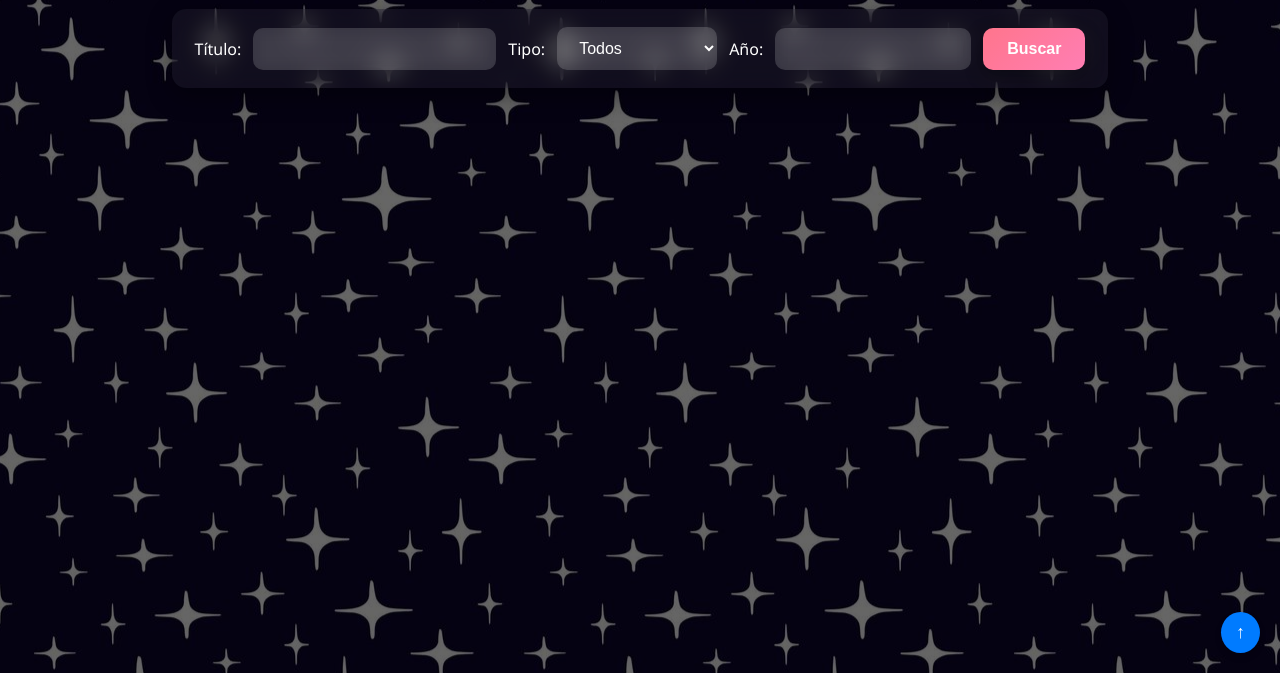
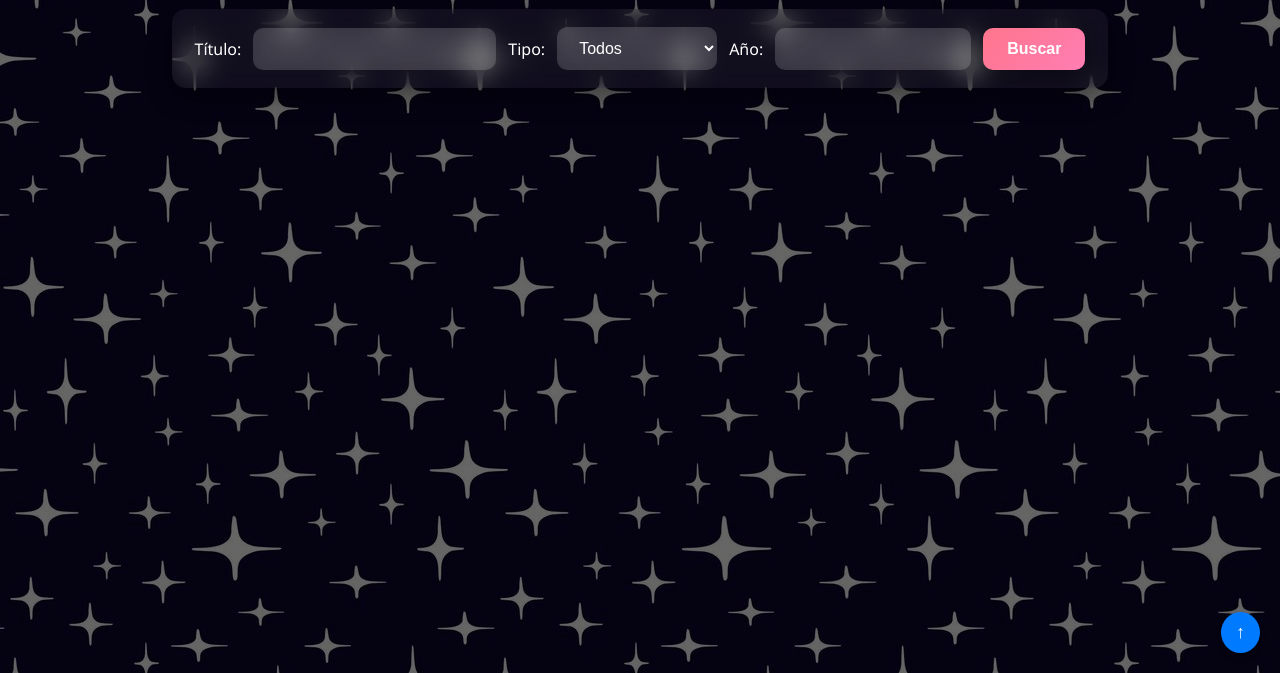
Before and after one commit to IvanOrtz/Proyecto-Peliculas, a plain HTML site: page index.html in a window 1280 px wide. Shown: the part 127-800 px from the top of the page. Drawn offline with Linux system fonts and the light colour scheme.

Commit message:
Arreglo fondo

```diff
--- a/style.css
+++ b/style.css
@@ -8,8 +8,6 @@ body {
         rgba(0,0,0,0.6),
         rgba(0,0,0,0.6)
     ), url(./img/fondo.jpg);
-    background-position: center;
-    background-size:auto;
     font-family: 'Segoe UI', Tahoma, Geneva, Verdana, sans-serif;
     color: white;
 }
```
